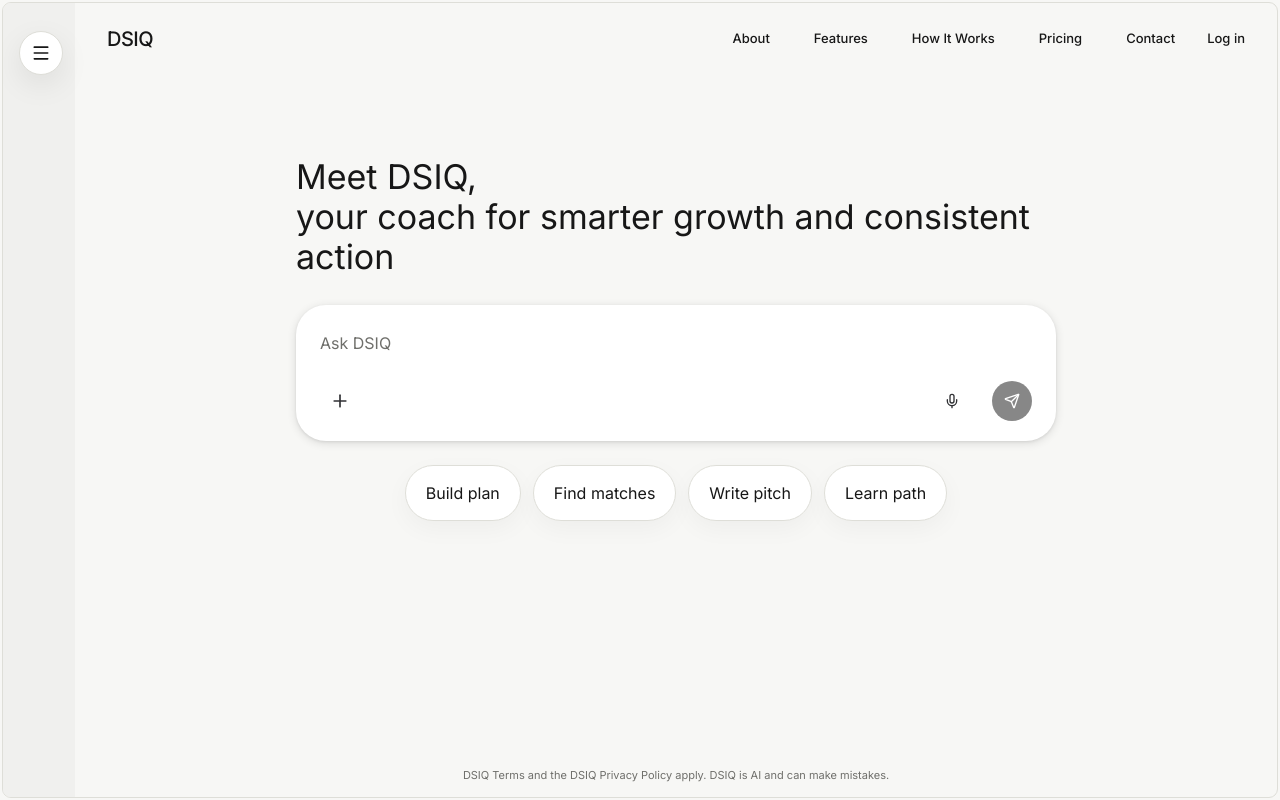
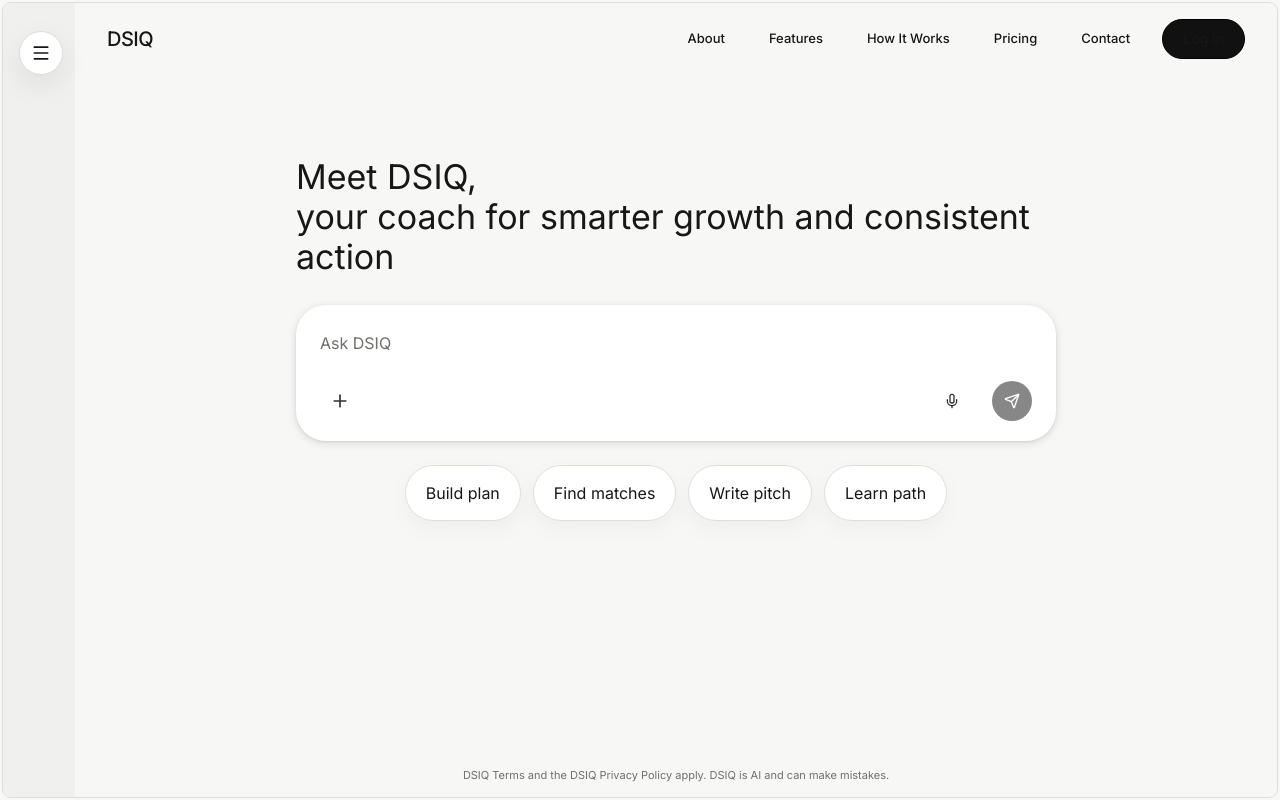
Before and after one commit to devsmaj/dsiq, a Next.js app in the folder frontend/: page / in a window 1280 px wide. Built offline with nearby package versions, Linux system fonts and the light colour scheme; no server answers.

Commit message:
`Refactor login links in HomeChat and PublicHeader components`

```diff
--- a/frontend/src/components/home-chat.tsx
+++ b/frontend/src/components/home-chat.tsx
@@ -306,11 +306,21 @@
                   {item.label}
                 </Link>
               ))}
-              <Link href="/login">Log in</Link>
+              <Link
+                href="/login"
+                className="inline-flex h-10 items-center justify-center rounded-full border border-black bg-[#111111] px-5 text-sm font-medium text-white transition hover:bg-black"
+              >
+                Log in
+              </Link>
             </nav>
 
             <div className="lg:hidden">
-              <Link href="/login">Log in</Link>
+              <Link
+                href="/login"
+                className="inline-flex h-10 items-center justify-center rounded-full border border-black bg-[#111111] px-5 text-sm font-medium text-white transition hover:bg-black"
+              >
+                Log in
+              </Link>
             </div>
           </header>
 
--- a/frontend/src/components/public-header.tsx
+++ b/frontend/src/components/public-header.tsx
@@ -46,7 +46,12 @@
                 {item.label}
               </Link>
             ))}
-            <Link href="/login">Log in</Link>
+            <Link
+              href="/login"
+              className="inline-flex h-10 items-center justify-center rounded-full border border-black bg-[#111111] px-5 text-sm font-medium text-white transition hover:bg-black"
+            >
+              Log in
+            </Link>
           </nav>
 
           <button
@@ -84,7 +89,12 @@
             </nav>
 
             <div className="mt-4 border-t border-[color:var(--color-line)] pt-4">
-              <Link href="/login">Log in</Link>
+              <Link
+                href="/login"
+                className="inline-flex h-11 w-full items-center justify-center rounded-full border border-black bg-[#111111] px-5 text-sm font-medium text-white transition hover:bg-black"
+              >
+                Log in
+              </Link>
             </div>
           </div>
         ) : null}
```
